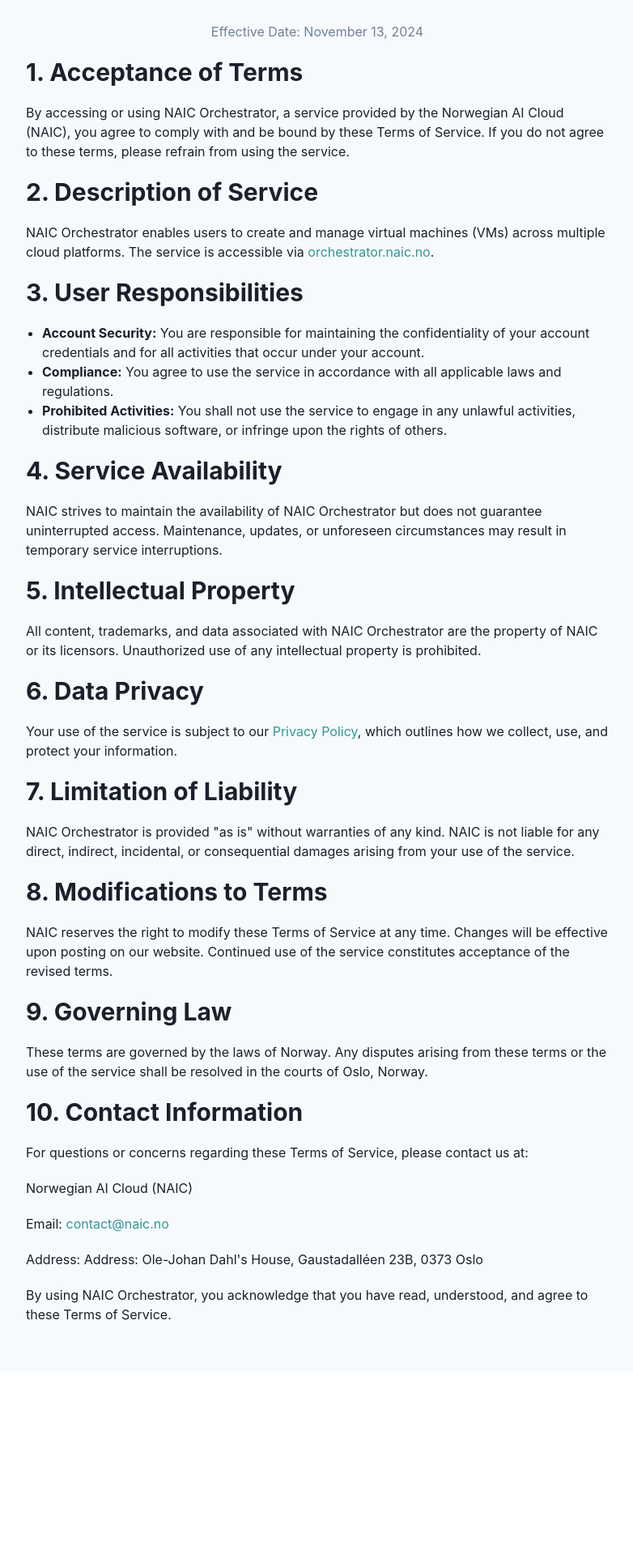
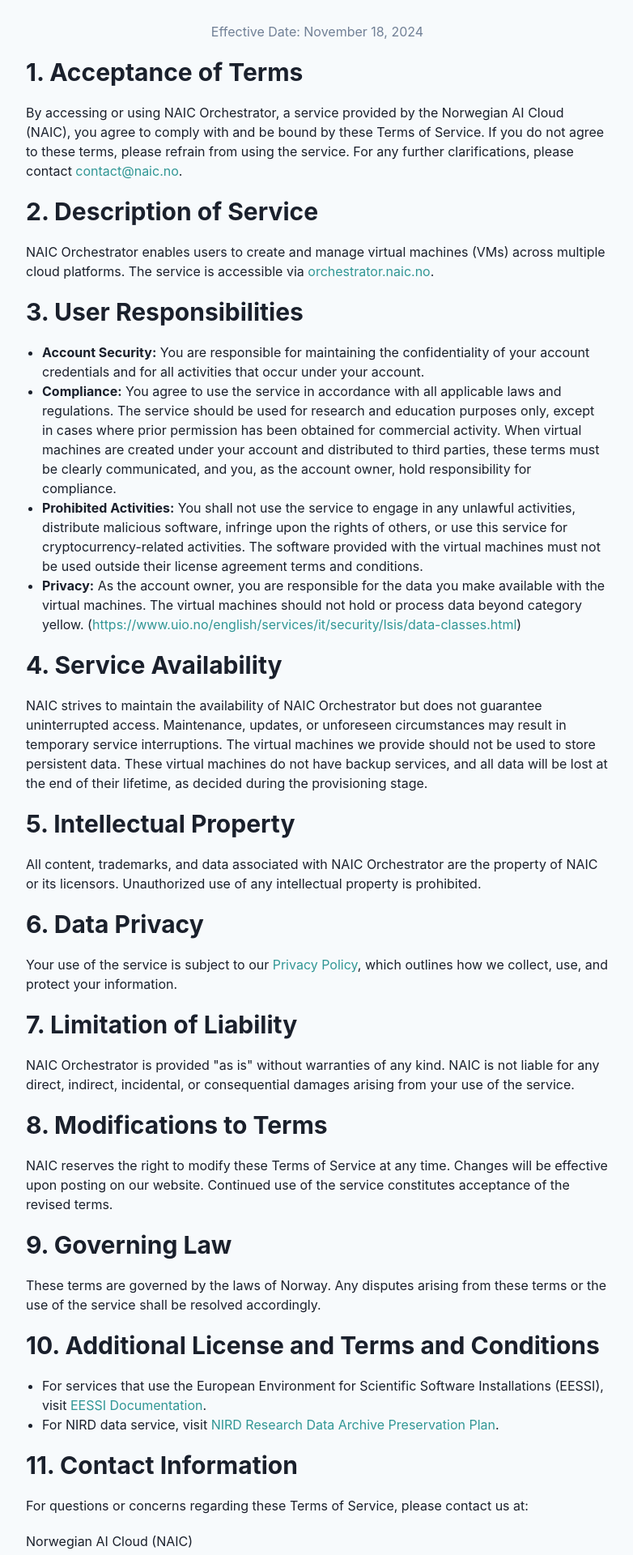
Before and after one commit to NAICNO/vm-provision-frontend, a React (Vite) app: page /terms-of-service in a window 1280 px wide. Shown: the part 180-2100 px from the top of the page at 81% size, without its empty margins (248-1030 px from the left). Before the commit the page ends 1875 px from the top, so only its background shows below. Built offline with nearby package versions, Linux system fonts and the light colour scheme; no server answers.

Commit message:
Updating privacy policy and terms pages. Adding default NAIC logo file.

```diff
--- a/src/pages/PrivacyPolicy.tsx
+++ b/src/pages/PrivacyPolicy.tsx
@@ -22,7 +22,7 @@
         Privacy Policy for NAIC Orchestrator
       </Heading>
       <Text fontSize={textSize} color="gray.500" mb={marginY} textAlign="center">
-        Effective Date: November 13, 2024
+        Effective Date: November 18, 2024
       </Text>
 
       <Heading as="h2" size={subheadingSize} mt={marginY} mb={marginY}>
@@ -53,6 +53,12 @@
         <ListItem>
           <Text as="span" fontWeight="bold">VM Configuration Data:</Text> Details about the virtual machines you create,
           such as configurations and deployment preferences.
+        </ListItem>
+        <ListItem>
+          <Text as="span" fontWeight="bold">Resource Usage Monitoring:</Text> We will collect anonymized data about how
+          many resources are used during operations performed in the VMs. This information will be presented to the VM
+          owner, and we will use it in the decision-making process to determine optimal resource needs for similar
+          operations.
         </ListItem>
       </List>
 
@@ -113,7 +119,7 @@
         Please note that we do not provide an option for users to obtain a copy of their data.
       </Text>
       <Text fontSize={textSize} mb={marginY}>
-        To exercise these rights, please contact us at
+        To exercise these rights, please contact us at{' '}
         <Link
           href="mailto:contact@naic.no"
           color="teal.500">
--- a/src/pages/TermsOfService.tsx
+++ b/src/pages/TermsOfService.tsx
@@ -22,7 +22,7 @@
         Terms of Service for NAIC Orchestrator
       </Heading>
       <Text fontSize={textSize} color="gray.500" mb={marginY} textAlign="center">
-        Effective Date: November 13, 2024
+        Effective Date: November 18, 2024
       </Text>
 
       <Heading as="h2" size={subheadingSize} mt={marginY} mb={marginY}>
@@ -31,7 +31,8 @@
       <Text fontSize={textSize} mb={marginY}>
         By accessing or using NAIC Orchestrator, a service provided by the Norwegian AI Cloud (NAIC), you agree to
         comply with and be bound by these Terms of Service. If you do not agree to these terms, please refrain from
-        using the service.
+        using the service. For any further clarifications, please contact{' '}
+        <Link href="mailto:contact@naic.no" color="teal.500">contact@naic.no</Link>.
       </Text>
 
       <Heading as="h2" size={subheadingSize} mt={marginY} mb={marginY}>
@@ -55,11 +56,22 @@
         </ListItem>
         <ListItem>
           <Text as="span" fontWeight="bold">Compliance:</Text> You agree to use the service in accordance with all
-          applicable laws and regulations.
+          applicable laws and regulations. The service should be used for research and education purposes only, except
+          in cases where prior permission has been obtained for commercial activity. When virtual machines are created
+          under your account and distributed to third parties, these terms must be clearly communicated, and you, as the
+          account owner, hold responsibility for compliance.
         </ListItem>
         <ListItem>
           <Text as="span" fontWeight="bold">Prohibited Activities:</Text> You shall not use the service to engage in any
-          unlawful activities, distribute malicious software, or infringe upon the rights of others.
+          unlawful activities, distribute malicious software, infringe upon the rights of others, or use this service
+          for cryptocurrency-related activities. The software provided with the virtual machines must not be used
+          outside their license agreement terms and conditions.
+        </ListItem>
+        <ListItem>
+          <Text as="span" fontWeight="bold">Privacy:</Text> As the account owner, you are responsible for the data you
+          make available with the virtual machines. The virtual machines should not hold or process data beyond category
+          yellow.{' '}(<Link href="https://www.uio.no/english/services/it/security/lsis/data-classes.html" color="teal.500" isExternal>
+          https://www.uio.no/english/services/it/security/lsis/data-classes.html</Link>)
         </ListItem>
       </List>
 
@@ -68,7 +80,9 @@
       </Heading>
       <Text fontSize={textSize} mb={marginY}>
         NAIC strives to maintain the availability of NAIC Orchestrator but does not guarantee uninterrupted access.
-        Maintenance, updates, or unforeseen circumstances may result in temporary service interruptions.
+        Maintenance, updates, or unforeseen circumstances may result in temporary service interruptions. The virtual
+        machines we provide should not be used to store persistent data. These virtual machines do not have backup
+        services, and all data will be lost at the end of their lifetime, as decided during the provisioning stage.
       </Text>
 
       <Heading as="h2" size={subheadingSize} mt={marginY} mb={marginY}>
@@ -84,9 +98,8 @@
       </Heading>
       <Text fontSize={textSize} mb={marginY}>
         Your use of the service is subject to our{' '}
-        <Link href="/privacy-policy" color="teal.500">
-          Privacy Policy
-        </Link>, which outlines how we collect, use, and protect your information.
+        <Link href="/privacy-policy" color="teal.500">Privacy Policy</Link>, which outlines how we collect, use, and
+        protect your information.
       </Text>
 
       <Heading as="h2" size={subheadingSize} mt={marginY} mb={marginY}>
@@ -110,11 +123,27 @@
       </Heading>
       <Text fontSize={textSize} mb={marginY}>
         These terms are governed by the laws of Norway. Any disputes arising from these terms or the use of the service
-        shall be resolved in the courts of Oslo, Norway.
+        shall be resolved accordingly.
       </Text>
 
       <Heading as="h2" size={subheadingSize} mt={marginY} mb={marginY}>
-        10. Contact Information
+        10. Additional License and Terms and Conditions
+      </Heading>
+      <List styleType="disc" pl={5} fontSize={textSize} mb={marginY}>
+        <ListItem>
+          For services that use the European Environment for Scientific Software Installations (EESSI), visit{' '}
+          <Link href="https://www.eessi.io/docs/" color="teal.500" isExternal>EESSI Documentation</Link>.
+        </ListItem>
+        <ListItem>
+          For NIRD data service, visit{' '}
+          <Link href="https://www.sigma2.no/nird-research-data-archive-preservation-plan" color="teal.500" isExternal>
+            NIRD Research Data Archive Preservation Plan
+          </Link>.
+        </ListItem>
+      </List>
+
+      <Heading as="h2" size={subheadingSize} mt={marginY} mb={marginY}>
+        11. Contact Information
       </Heading>
       <Text fontSize={textSize} mb={marginY}>
         For questions or concerns regarding these Terms of Service, please contact us at:
@@ -126,7 +155,7 @@
         Email: <Link href="mailto:contact@naic.no" color="teal.500">contact@naic.no</Link>
       </Text>
       <Text fontSize={textSize} mb={marginY}>
-        Address: Address: Ole-Johan Dahl&apos;s House, Gaustadalléen 23B, 0373 Oslo
+        Address: Ole-Johan Dahl&apos;s House, Gaustadalléen 23B, 0373 Oslo
       </Text>
       <Text fontSize={textSize} mb={marginY}>
         By using NAIC Orchestrator, you acknowledge that you have read, understood, and agree to these Terms of Service.
```
Also changed, not shown: public/images/naic/naic_logo.svg (added).
